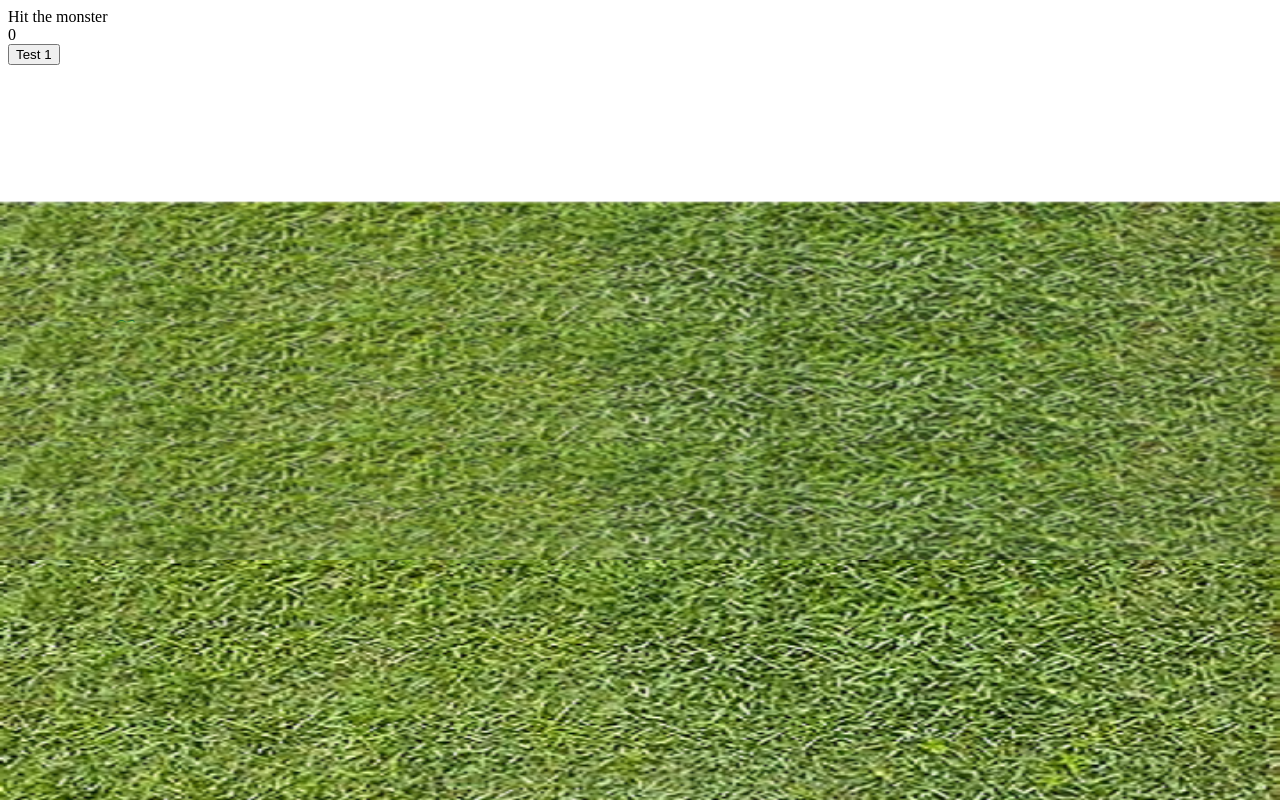
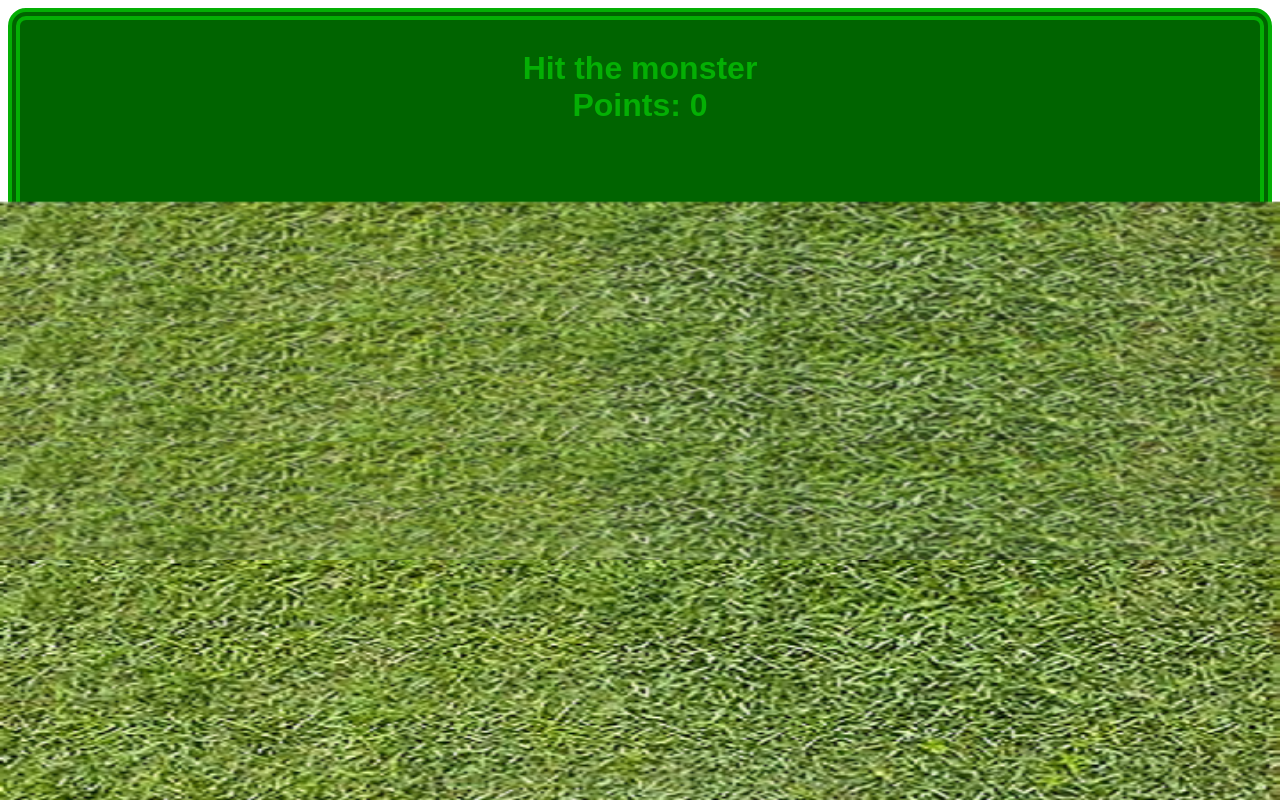
Before and after one commit to Wpiresferreira/sodv1201, a website: page Game/index.html in a window 1280 px wide. Drawn offline with nearby package versions, Linux system fonts and the light colour scheme.

Commit message:
best version

```diff
--- a/Game/index.html
+++ b/Game/index.html
@@ -11,15 +11,19 @@
 </head>
 
 <body>
-    <header>Hit the monster</header>
-    <div id="points"></div>
+    <header>
+        <div>
+            Hit the monster
+        </div>
+        <div id="points"></div>
+    </header>
     <main>
         <div>
 
             <!-- <button type="button" onclick="test()">Test</button> -->
-            <button type="button" onclick="test1()"> Test 1</button>
+            <!-- <button type="button" onclick="test1()"> Test 1</button> -->
         </div>
-        <img class="monster" id="monster1" src="img/angrymonster.png" alt="" srcset="">
+        <img class="monster" id="monster1" src="" alt="" srcset="">
         <img class="img1" src="img/b1.png" alt="" srcset="">
         <img class="img2" src="img/b2.png" alt="" srcset="">
         <img class="img3" src="img/b1.png" alt="" srcset="">
--- a/Game/script.js
+++ b/Game/script.js
@@ -7,7 +7,7 @@ let monsters = ["img/angrymonster.png",
 ]
 let points = 0
 
-$("#points").text(points)
+$("#points").text("Points: " +points)
 
 let positions =[
 {pos:1, left: "8vw", topShow: "18vh", topHidden: "30vh", z:10},
@@ -35,15 +35,21 @@ setInterval(() => {
     test()
 }, 3000);
 function test(){
+    let scored = false
 
-    let aleat =  0
-    // Math.floor(Math.random()*9)
+    let aleat =  Math.floor(Math.random()*9)
     let aleatM = Math.floor(Math.random()*6)
     console.log(aleat +1)
     // document.getElementById("monster1").style.left =
     $("#monster1").click(function(){
+
+        if(!scored){
             $("#monster1").attr("src", "img/hitedmonster1.png")
             console.log("CLICKED")
+            points+=1
+            $("#points").text("Points: " +points)
+            scored = true
+        }
     })
     $("#monster1").attr("src", monsters[aleatM]);
     $("#monster1").css({"left":positions[aleat].left});
--- a/Game/style.css
+++ b/Game/style.css
@@ -1,5 +1,18 @@
 
-
+header{
+    padding: 30px;
+    background-color:darkgreen;
+    color: rgb(4, 175, 4);
+    min-height: 21vh;
+    border-color: rgb(4, 175, 4);
+    border-style: double;
+    border-width: 12px;
+    border-radius: 18px;
+    font-size: xx-large;
+    text-align: center;
+    font-weight: bolder;
+    font-family: Arial, Helvetica, sans-serif;
+}
 #monster1{
     margin-top: 80px;
     max-width: 60px;
```
Lines whose indentation alone changed are shown as unchanged.
